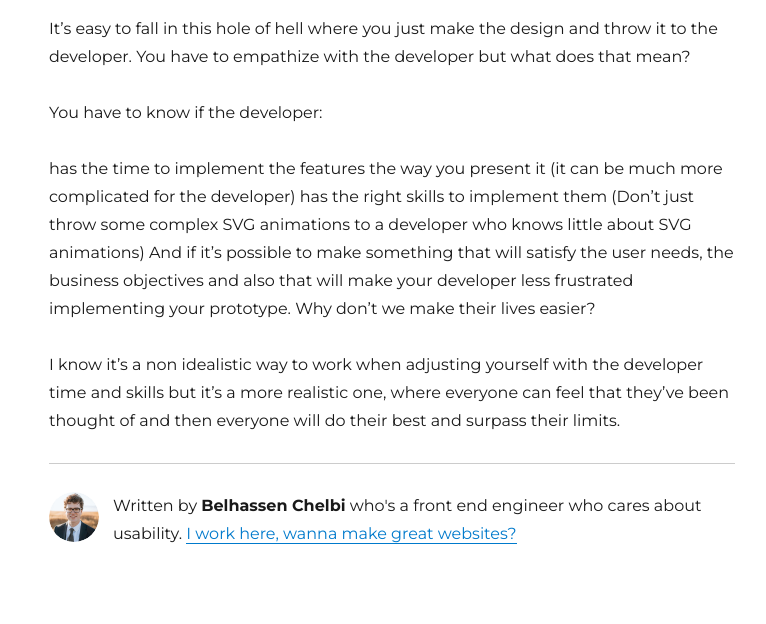
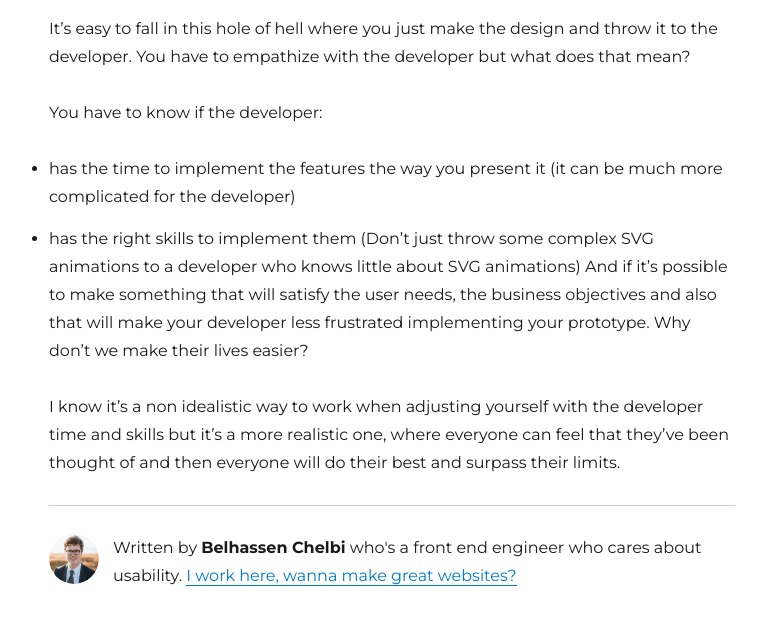
Before and after one commit to belhassen07/blog, a Gatsby site: page /empathizing-with-developers/ in a window 1280 px wide. Shown: the part 1052-1676 px from the top of the page, without its empty margins (248-1014 px from the left). Built offline with nearby package versions, Linux system fonts and the light colour scheme; Gatsby itself is replaced by a stand-in of ours; some packages are replaced by stand-ins of ours.

Commit message:
Update Blog “empathizing-with-developers”

```diff
--- a/content/blog/empathizing-with-developers.md
+++ b/content/blog/empathizing-with-developers.md
@@ -16,7 +16,7 @@ It’s easy to fall in this hole of hell where you just make the design and thro
 
 You have to know if the developer:
 
-has the time to implement the features the way you present it (it can be much more complicated for the developer) has the right skills to implement them (Don’t just throw some complex SVG animations to a developer who knows little about SVG animations)
-And if it’s possible to make something that will satisfy the user needs, the business objectives and also that will make your developer less frustrated implementing your prototype. Why don’t we make their lives easier?
+* has the time to implement the features the way you present it (it can be much more complicated for the developer)
+* has the right skills to implement them (Don’t just throw some complex SVG animations to a developer who knows little about SVG animations) And if it’s possible to make something that will satisfy the user needs, the business objectives and also that will make your developer less frustrated implementing your prototype. Why don’t we make their lives easier?
 
 I know it’s a non idealistic way to work when adjusting yourself with the developer time and skills but it’s a more realistic one, where everyone can feel that they’ve been thought of and then everyone will do their best and surpass their limits.
```
